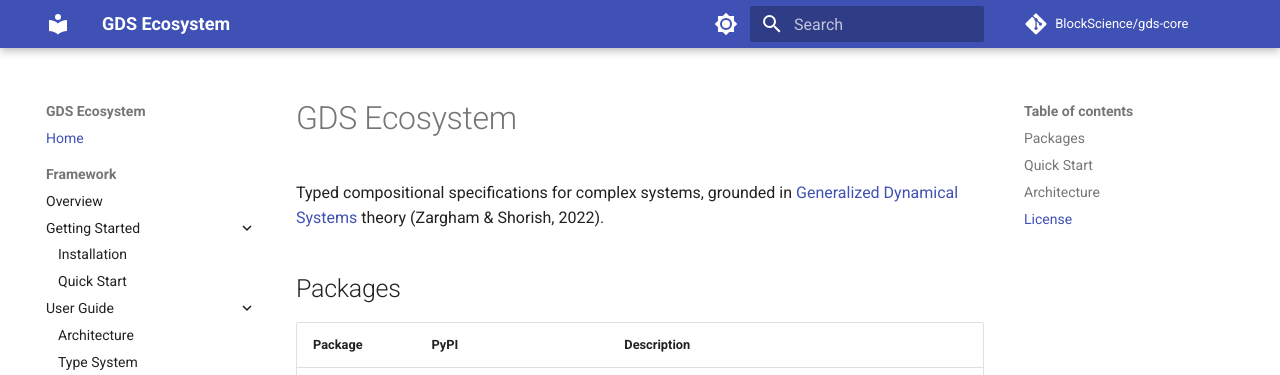
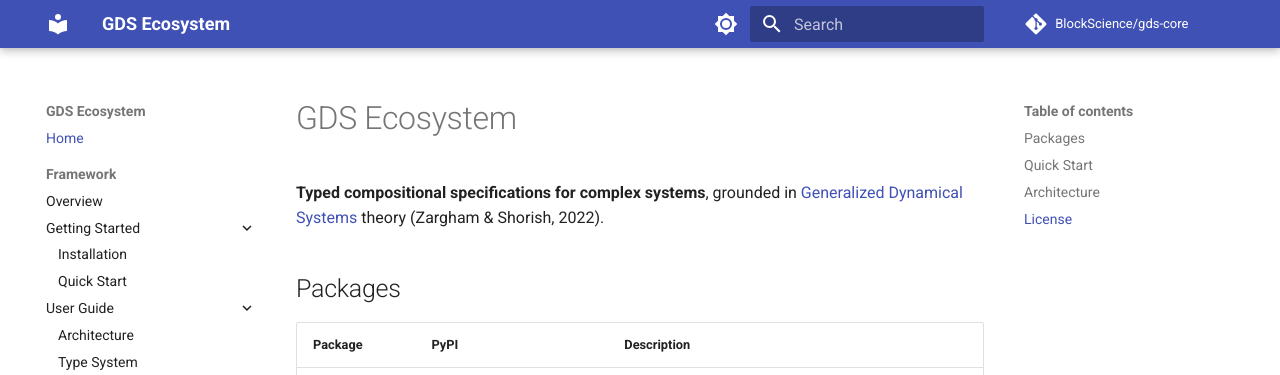
Before and after one commit to BlockScience/gds-core, an MkDocs documentation site: the page built from docs/index.md, in a window 1280 px wide and 1281 px high. Shown: the top 375 px of the window. Built offline with MkDocs 1.6.1 and Material for MkDocs 9.7.7, drawn with Linux system fonts in a browser that asks for light colours; comment, search, counter and statistics services are not loaded.

```diff
--- a/docs/index.md
+++ b/docs/index.md
@@ -1,6 +1,6 @@
 # GDS Ecosystem
 
-Typed compositional specifications for complex systems, grounded in [Generalized Dynamical Systems](https://doi.org/10.57938/e8d456ea-d975-4111-ac41-052ce73cb0cc) theory (Zargham & Shorish, 2022).
+**Typed compositional specifications for complex systems**, grounded in [Generalized Dynamical Systems](https://doi.org/10.57938/e8d456ea-d975-4111-ac41-052ce73cb0cc) theory (Zargham & Shorish, 2022).
 
 ## Packages
 
```
